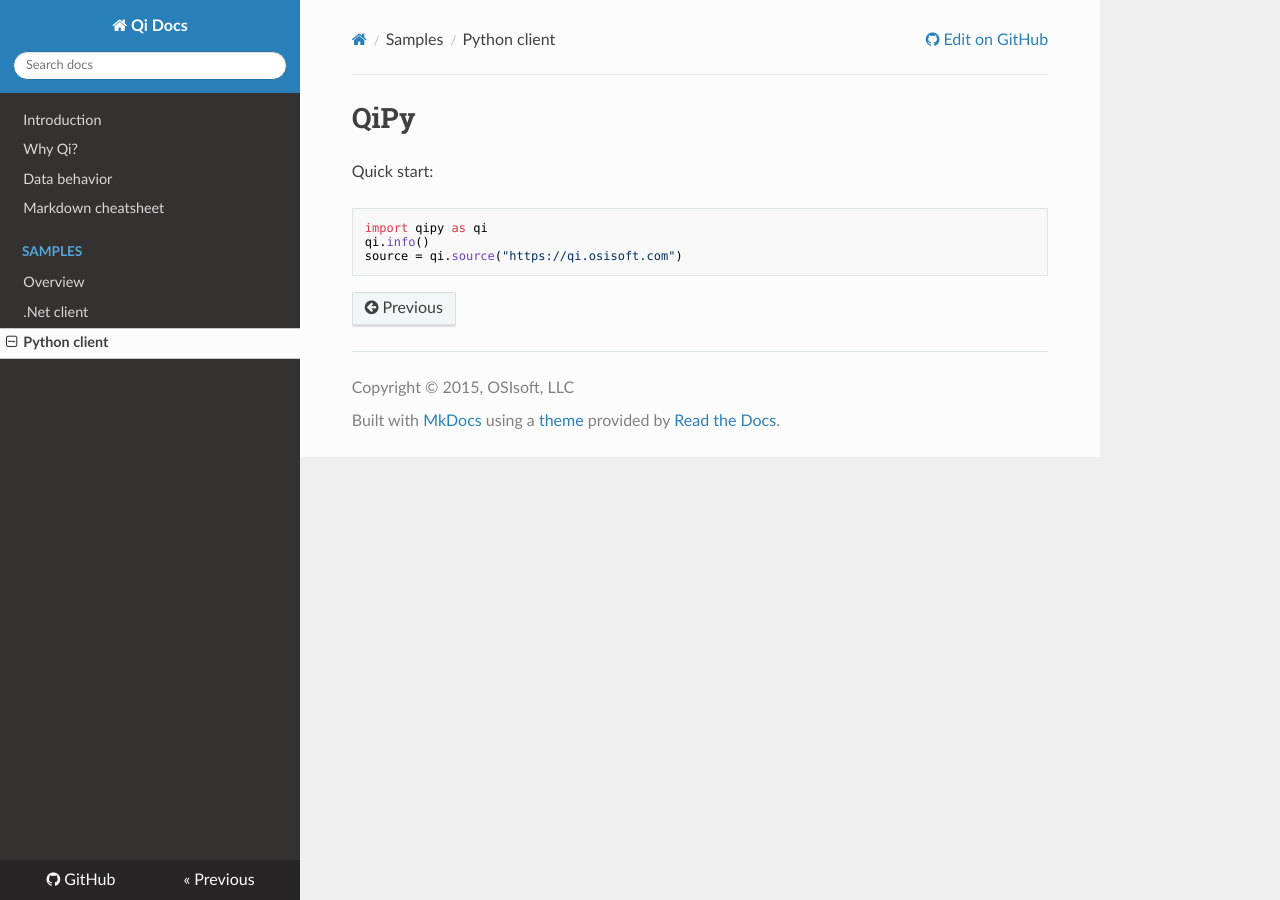
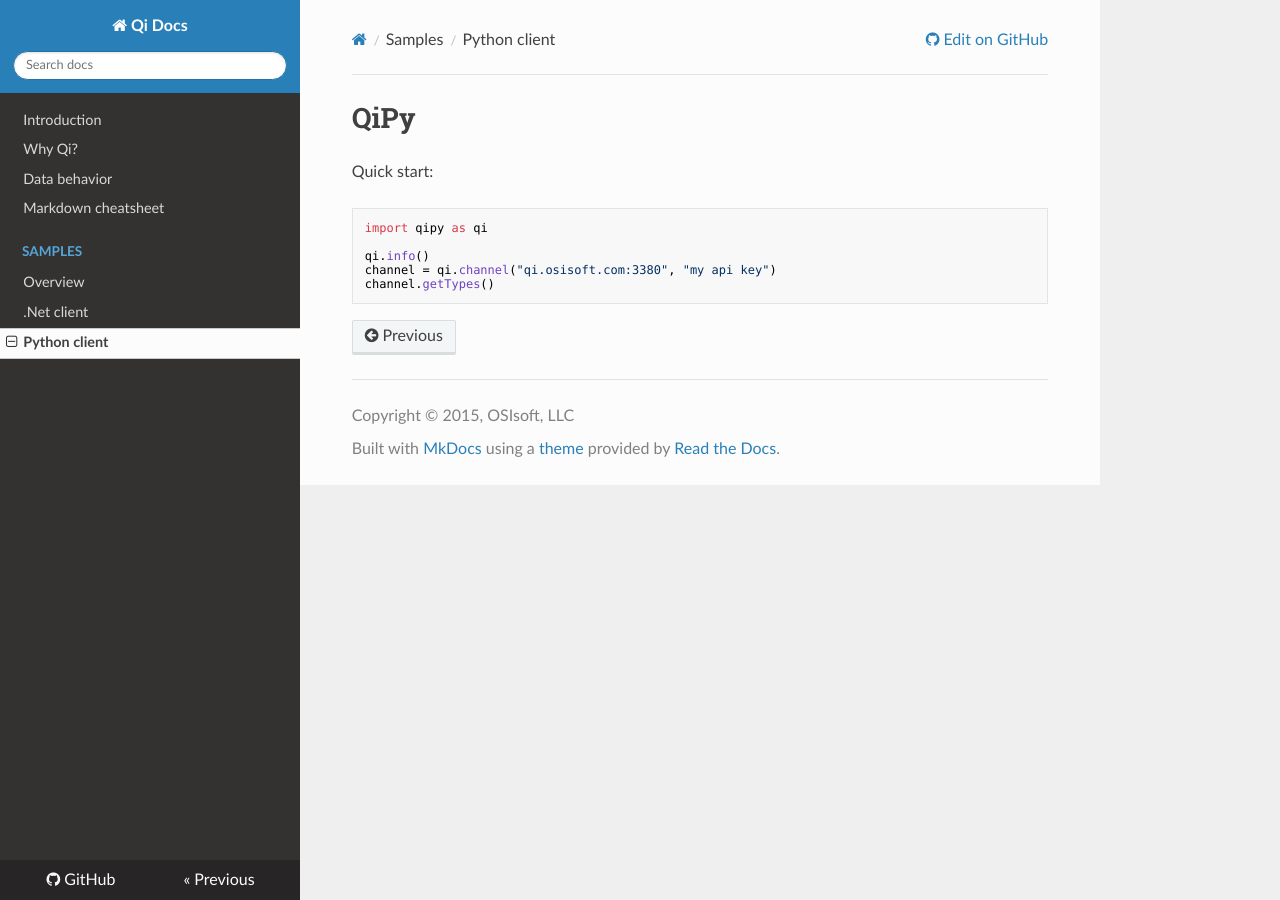
Before and after one commit to AVEVA/AVEVA-Samples, an MkDocs documentation site: the page built from docs/samples/python.md, in a window 1280 px wide. Built offline with MkDocs 1.6.1, drawn with Linux system fonts in a browser that asks for light colours; nearby versions of some CDN libraries; old or Windows-style settings are respelled for this version of MkDocs.

Commit message:
updated gettype example

````diff
--- a/docs/samples/python.md
+++ b/docs/samples/python.md
@@ -2,6 +2,8 @@
 Quick start:
 ```
 import qipy as qi
+
 qi.info()
-source = qi.source("https://qi.osisoft.com")
+channel = qi.channel("qi.osisoft.com:3380", "my api key")
+channel.getTypes()
 ```
````
